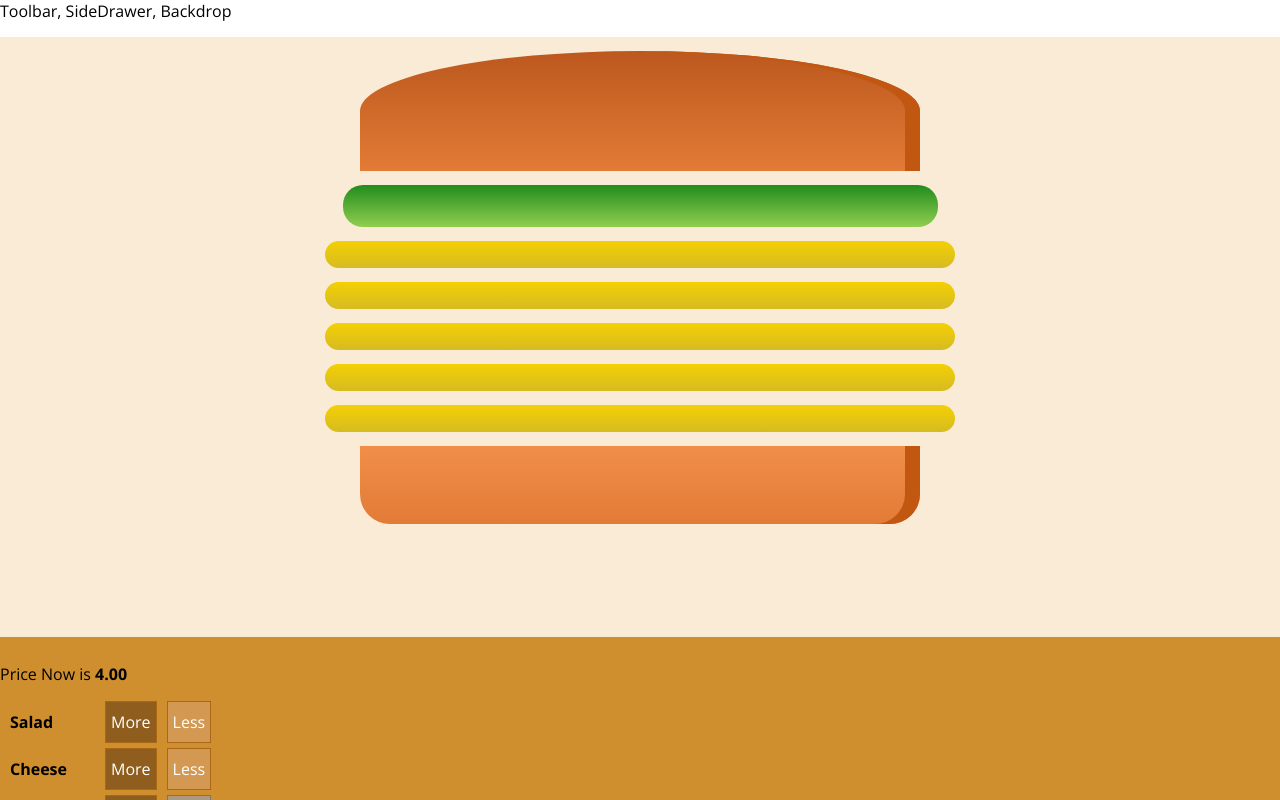
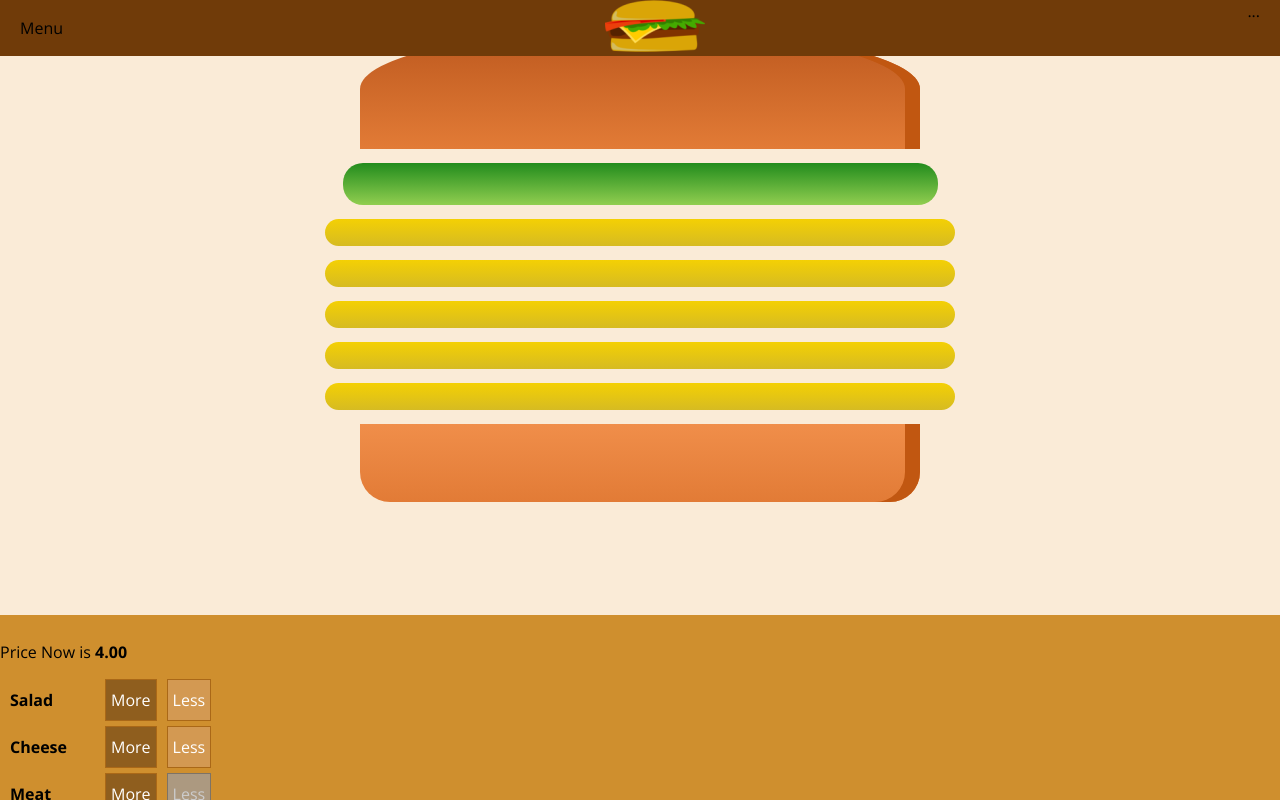
Before and after one commit to karthiks/build-a-burger, a React (Create React App) app: page / in a window 1280 px wide. Shown: the top 800 px of the page. Built offline with nearby package versions, Linux system fonts and the light colour scheme.

Commit message:
Adding Toolbar to Layout and Logo to Toolbar

```diff
--- a/src/stateless/layout.js
+++ b/src/stateless/layout.js
@@ -1,10 +1,11 @@
 import React from 'react';
 import Aux from '../hoc/aux'
 import classes from './layout.module.css';
+import Toolbar from './toolbar';
 
 const Layout = (props) => (
     <Aux>
-        <div>Toolbar, SideDrawer, Backdrop</div>
+        <Toolbar/>
         <main className={classes.Content}>
             {props.children}
         </main>
--- /dev/null
+++ b/src/stateless/toolbar.js
@@ -0,0 +1,13 @@
+import React from 'react';
+import classes from './toolbar.module.css';
+import Logo from './utils/logo';
+
+const Toolbar = (props) => (
+        <header className={classes.Toolbar}>
+            <div>Menu</div>
+            <div><Logo/></div>
+            <nav>...</nav>
+        </header>
+)
+
+export default Toolbar
--- /dev/null
+++ b/src/stateless/toolbar.module.css
@@ -0,0 +1,24 @@
+.Toolbar {
+  height: 56px;
+  width: 100%;
+  position: fixed;
+  top: 0;
+  left: 0;
+  background-color: #703B09;
+  display: flex;
+  justify-content: space-between;
+  align-items: center;
+  padding: 0 20px;
+  box-sizing: border-box;
+  z-index: 90;
+}
+
+.Toolbar nav {
+  height: 100%;
+}
+
+@media (max-width: 499px) {
+  .Desktop{
+    display: none;
+  }
+}
--- /dev/null
+++ b/src/stateless/utils/logo.js
@@ -0,0 +1,13 @@
+import React from 'react';
+import burgerLogo from '../../assets/burger-logo.png';
+import classes from './logo.module.css';
+
+const Logo = (props) => {
+    return (
+        <div className={classes.Logo} style={{ height: props.height, margin: props.margin }}>
+            <img src={burgerLogo} alt="burger logo" />
+        </div>
+    );
+}
+
+export default Logo;
--- /dev/null
+++ b/src/stateless/utils/logo.module.css
@@ -0,0 +1,13 @@
+.Logo {
+  /* background-color: white; */
+  padding: 8px;
+  height: 80%;
+  box-sizing: border-box;
+  border-radius: 5px;
+  overflow: hidden;
+}
+
+.Logo img {
+  max-height: 80%;
+  object-fit: contain
+}
```
Also changed, not shown: src/assets/burger-logo.png (added), 1 other file (tests, documents, lock files or other folders).
